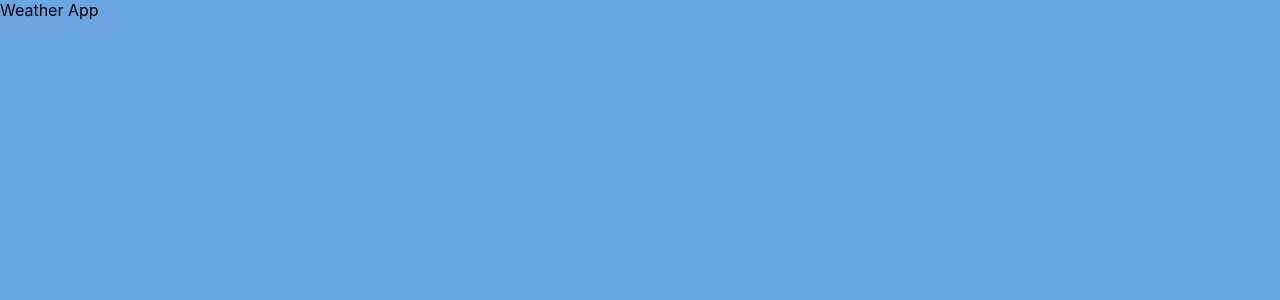
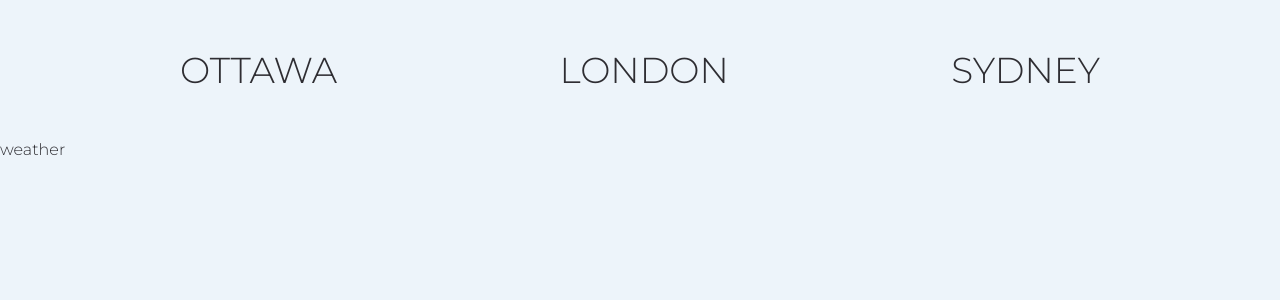
Before and after one commit to DanijelSVK/weather-app, a React app: page / in a window 1280 px wide. Shown: the top 300 px of the page. Built offline with nearby package versions, Linux system fonts and the light colour scheme.

Commit message:
feat: navigation mock

```diff
--- a/public/index.html
+++ b/public/index.html
@@ -7,7 +7,13 @@
     <meta name="theme-color" content="#000000" />
     <meta
       name="description"
-      content="Web site created using create-react-app"
+      content="Weather app displaying forecast for a given location"
+    />
+    <link rel="preconnect" href="https://fonts.googleapis.com" />
+    <link rel="preconnect" href="https://fonts.gstatic.com" crossorigin />
+    <link
+      href="https://fonts.googleapis.com/css2?family=Montserrat:wght@300;700&display=swap"
+      rel="stylesheet"
     />
     <link rel="apple-touch-icon" href="%PUBLIC_URL%/logo192.png" />
     <!--
@@ -24,7 +30,7 @@
       work correctly both with client-side routing and a non-root public URL.
       Learn how to configure a non-root public URL by running `npm run build`.
     -->
-    <title>React App</title>
+    <title>Weather App</title>
   </head>
   <body>
     <noscript>You need to enable JavaScript to run this app.</noscript>
--- a/src/App.tsx
+++ b/src/App.tsx
@@ -1,6 +1,21 @@
-import React from "react";
-function App() {
-  return <div className="App">Weather App</div>;
+import { Component } from "react";
+import Container from "./components/container/Container";
+import Navigation from "./components/navigation/Navigation";
+
+export const CITIES = ["Ottawa", "London", "Sydney"] as const;
+export type CitiesType = typeof CITIES;
+
+class App extends Component {
+  render() {
+    return (
+      <div>
+        <Container>
+          <Navigation cities={CITIES} />
+          <p>weather</p>
+        </Container>
+      </div>
+    );
+  }
 }
 
 export default App;
--- /dev/null
+++ b/src/components/container/Container.tsx
@@ -0,0 +1,13 @@
+import { Component, ReactNode } from "react";
+
+type ContainerProps = {
+  children: ReactNode;
+};
+
+export default class Container extends Component<ContainerProps> {
+  render() {
+    const { children } = this.props;
+
+    return <div className="container">{children}</div>;
+  }
+}
--- /dev/null
+++ b/src/components/navigation/Navigation.tsx
@@ -0,0 +1,22 @@
+import { Component } from "react";
+import { CitiesType } from "../../App";
+
+type TabsType = {
+  cities: CitiesType;
+};
+
+export default class Tabs extends Component<TabsType> {
+  render() {
+    const { cities } = this.props;
+
+    return (
+      <nav className="navigation">
+        <ul>
+          {cities.map((city) => (
+            <li key={city}>{city}</li>
+          ))}
+        </ul>
+      </nav>
+    );
+  }
+}
--- a/src/styles/_colors.less
+++ b/src/styles/_colors.less
@@ -1 +1,3 @@
 @blue: #6aa4e1;
+@dark: #2e2d32;
+@light-blue: #edf4fa;
--- /dev/null
+++ b/src/styles/_fonts.less
@@ -0,0 +1 @@
+@montserrat: "Montserrat", sans-serif;
--- a/src/styles/_global.less
+++ b/src/styles/_global.less
@@ -5,10 +5,27 @@ body {
     sans-serif;
   -webkit-font-smoothing: antialiased;
   -moz-osx-font-smoothing: grayscale;
-  background: @blue;
+  background: @light-blue;
+  font-size: 16px;
+}
+
+p,
+li {
+  font-family: @montserrat;
+  font-weight: 200;
+  color: @dark;
 }
 
 code {
   font-family: source-code-pro, Menlo, Monaco, Consolas, "Courier New",
     monospace;
 }
+
+ul {
+  padding: 0;
+}
+
+li {
+  list-style: none;
+  display: inline-block;
+}
--- a/src/styles/app.less
+++ b/src/styles/app.less
@@ -1,2 +1,20 @@
 @import "_colors.less";
+@import "_fonts.less";
 @import "_global.less";
+
+.container {
+  max-width: 1280px;
+  margin: 0 auto;
+}
+
+.navigation {
+  ul {
+    margin: 3em 11.25em;
+    display: flex;
+    justify-content: space-between;
+    li {
+      font-size: 2.25rem;
+      text-transform: uppercase;
+    }
+  }
+}
```
